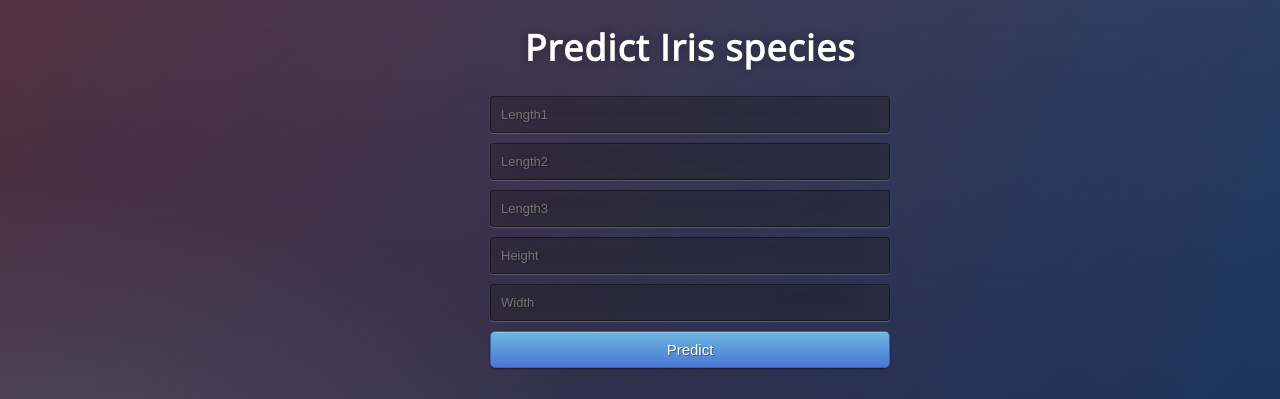
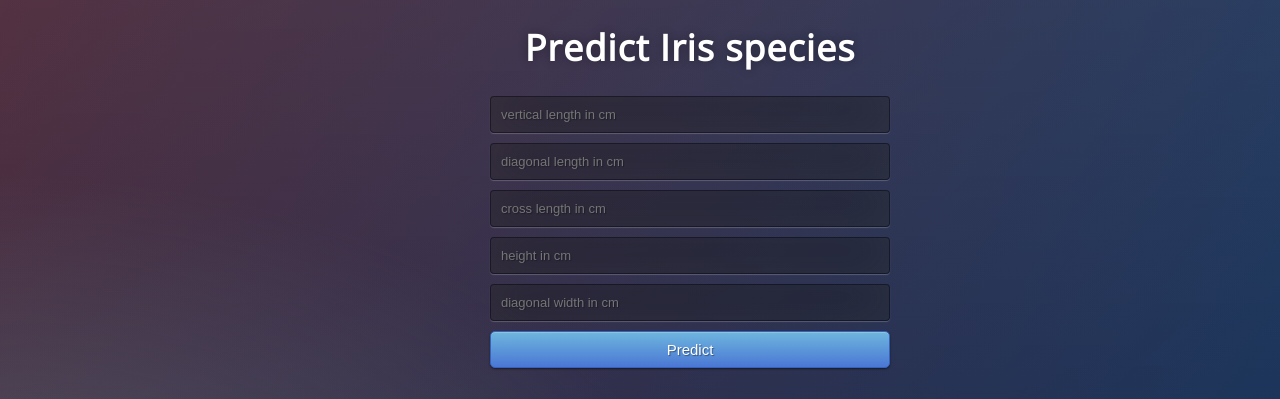
Before and after one commit to Sherif2904/Lab4, a Flask app: page / in a window 1280 px wide. Shown: the part 171-570 px from the top of the page. Run offline with Flask 2, Linux system fonts and the light colour scheme; parts of the project's set-up code (start-up, migrations or seed data) failed here and were passed over.

Commit message:
Add files via upload

```diff
--- a/templates/index.html
+++ b/templates/index.html
@@ -18,11 +18,11 @@
 
      <!-- Main Input For Receiving Query to our ML -->
     <form action="{{ url_for('predict')}}"method="post">
-    	<input type="number" name="Length1" placeholder="Length1" required="required" />
-        <input type="number" name="Length2" placeholder="Length2" required="required" />
-		<input type="number" name="Length3" placeholder="Length3" required="required" />
-		<input type="number" name="Height" placeholder="Height" required="required" />
-		<input type="number" name="Width" placeholder="Width" required="required" />
+    	<input type="number" name="Length1" placeholder="vertical length in cm" required="required" />
+        <input type="number" name="Length2" placeholder="diagonal length in cm" required="required" />
+		<input type="number" name="Length3" placeholder="cross length in cm" required="required" />
+		<input type="number" name="Height" placeholder="height in cm" required="required" />
+		<input type="number" name="Width" placeholder="diagonal width in cm" required="required" />
 
         <button type="submit" class="btn btn-primary btn-block btn-large">Predict</button>
     </form>
```
